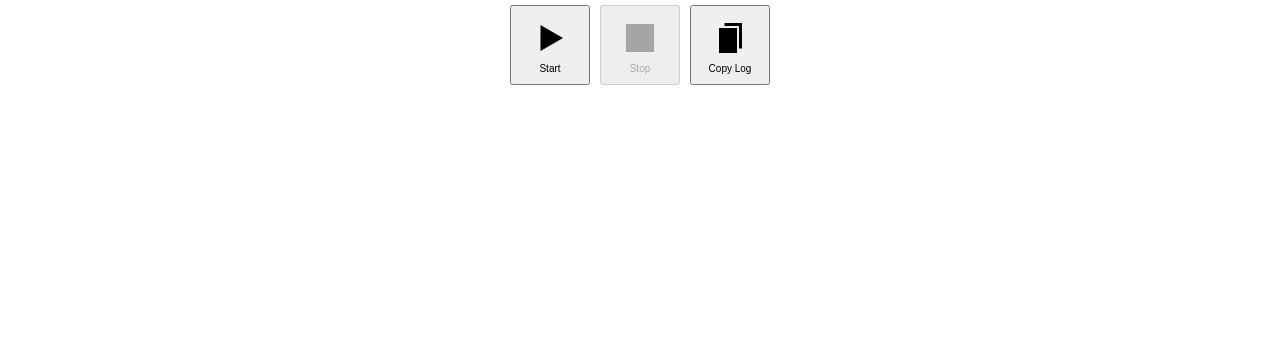
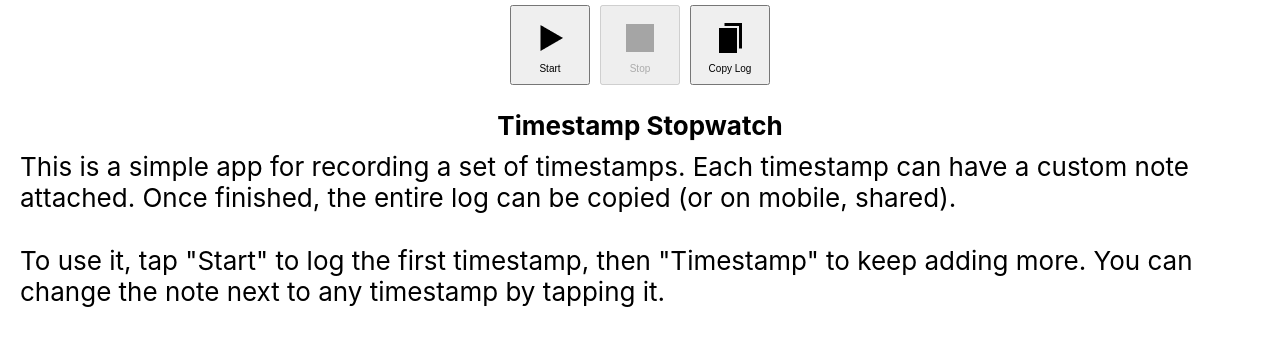
Before and after one commit to joe-trellick/timestamp-stopwatch-react, a React (Create React App) app: page / in a window 1280 px wide. Shown: the top 346 px of the page. Built offline with nearby package versions, Linux system fonts and the light colour scheme.

Commit message:
Added some instructins

```diff
--- a/src/Stopwatch.css
+++ b/src/Stopwatch.css
@@ -42,3 +42,17 @@
     z-index: -1;
     opacity: 0;
 }
+
+#instructions {
+    color: black;
+    padding: 10px;
+}
+
+#instructions div {
+    margin: 10px;
+}
+
+#explanation {
+    text-align: left;
+    line-height: 120%;
+}
--- a/src/Stopwatch.js
+++ b/src/Stopwatch.js
@@ -120,6 +120,21 @@ class Stopwatch extends React.Component {
                     }
                 </div>
                 <textarea id="copylog" rows="5" cols="30" value={this.state.log} ref={this.copyTextAreaRef} readOnly/>
+                {this.state.logEntries.length === 0 &&
+                    <div id="instructions">
+                        <div><b>Timestamp Stopwatch</b></div>
+                        <div id="explanation">
+                            This is a simple app for recording a set of
+                            timestamps. Each timestamp can have a custom
+                            note attached. Once finished, the entire log can
+                            be copied (or on mobile, shared).
+                            <br/><br/>
+                            To use it, tap "Start" to log the first timestamp,
+                            then "Timestamp" to keep adding more. You can
+                            change the note next to any timestamp by tapping it.
+                        </div>
+                    </div>
+                }
                 {this.state.logEntries.length > 0 &&
                     <div className="log">
                         <ul>
```
